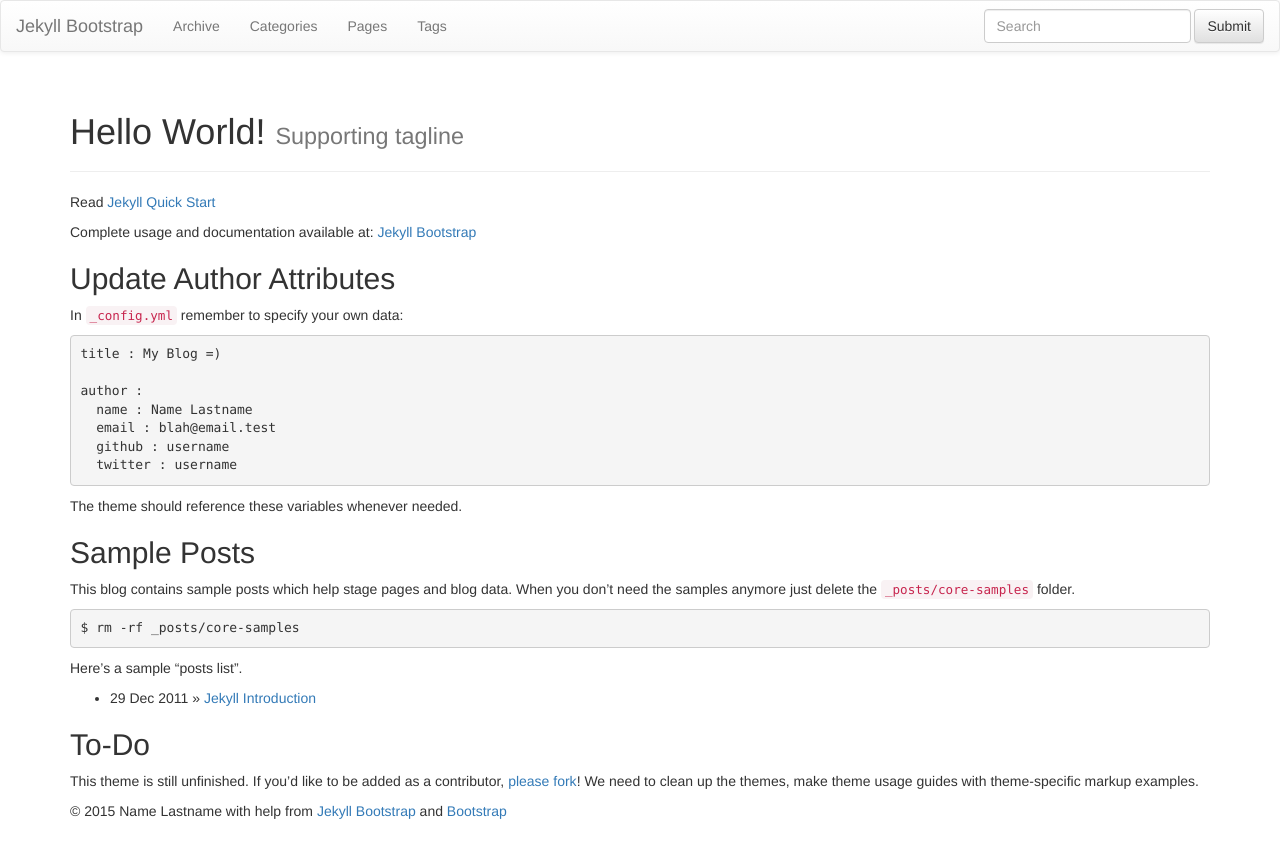
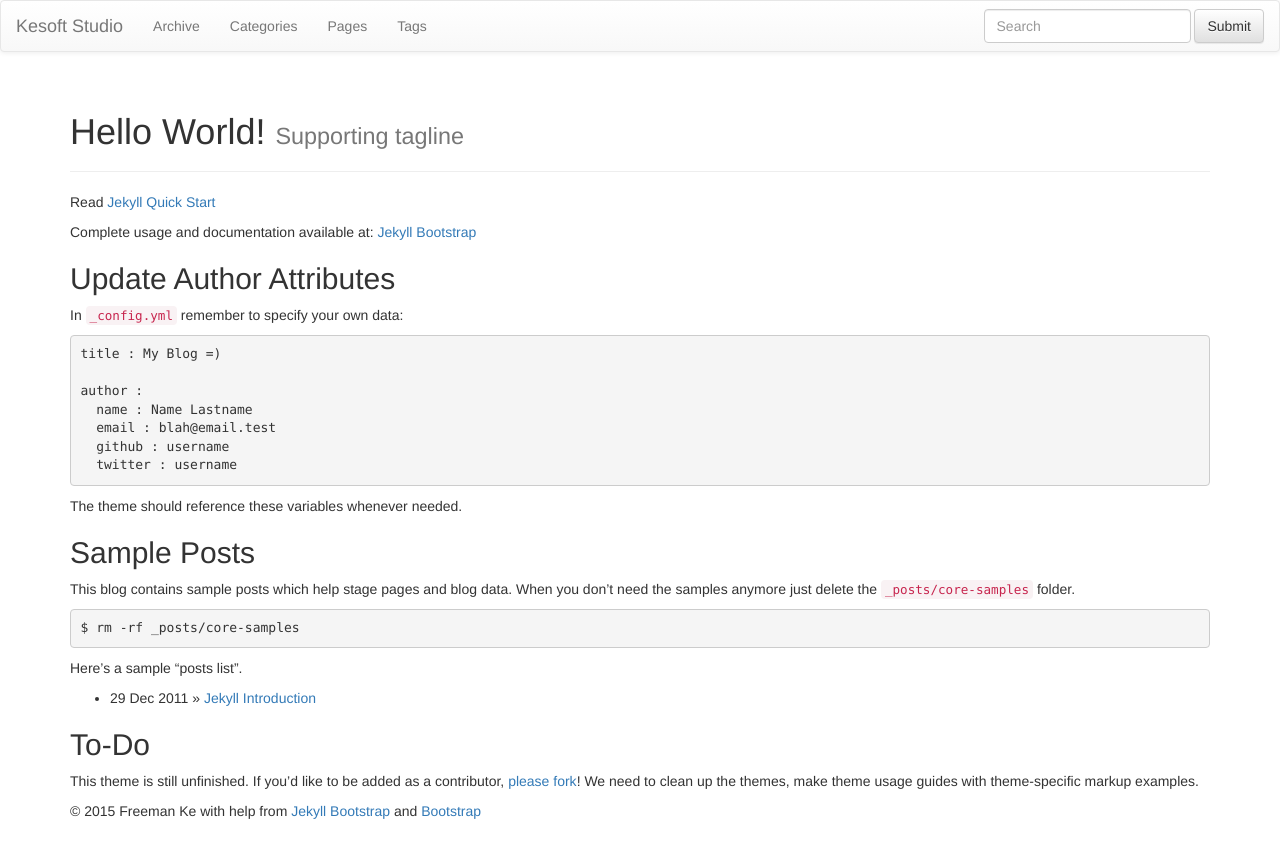
Before and after one commit to freemanke/guang810828.github.io, a Jekyll site: the page built from index.md, in a window 1280 px wide. Shown: the top 858 px of the page. Built offline with Jekyll 4.4.1, drawn with Linux system fonts in a browser that asks for light colours; nearby versions of some CDN libraries; library files that are not in the unit come from our copies.

Commit message:
no message

```diff
--- a/_config.yml
+++ b/_config.yml
@@ -8,14 +8,14 @@
 # Themes are encouraged to use these universal variables
 # so be sure to set them if your theme uses them.
 #
-title : Jekyll Bootstrap
+title : Kesoft Studio
 tagline: Site Tagline
 author :
-  name : Name Lastname
-  email : blah@email.test
-  github : username
-  twitter : username
-  feedburner : feedname
+  name : Freeman Ke
+  email : guang810828@gmail.com
+  github : guang810828
+  twitter : guang810828
+  feedburner : guang810828
 
 # The production_url is only used when full-domain names are needed
 # such as sitemap.txt
@@ -25,7 +25,7 @@
 # Else if you are pushing to username.github.io, replace with your username.
 # Finally if you are pushing to a GitHub project page, include the project name at the end.
 #
-production_url : http://username.github.io
+production_url : http://guang810828.github.io
 
 # All Jekyll-Bootstrap specific configurations are namespaced into this hash
 #
@@ -82,7 +82,7 @@
   comments :
     provider : disqus
     disqus :
-      short_name : jekyllbootstrap
+      short_name : Kesoft Studio
     livefyre :
       site_id : 123
     intensedebate :
```
